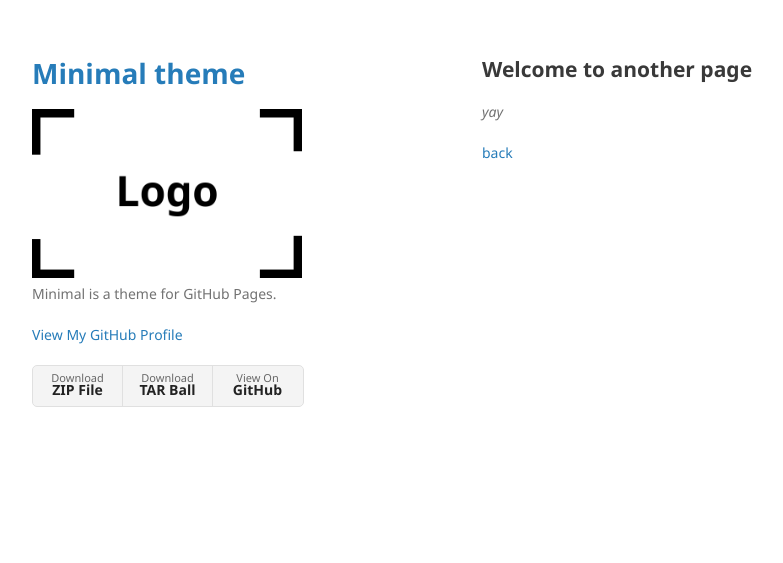
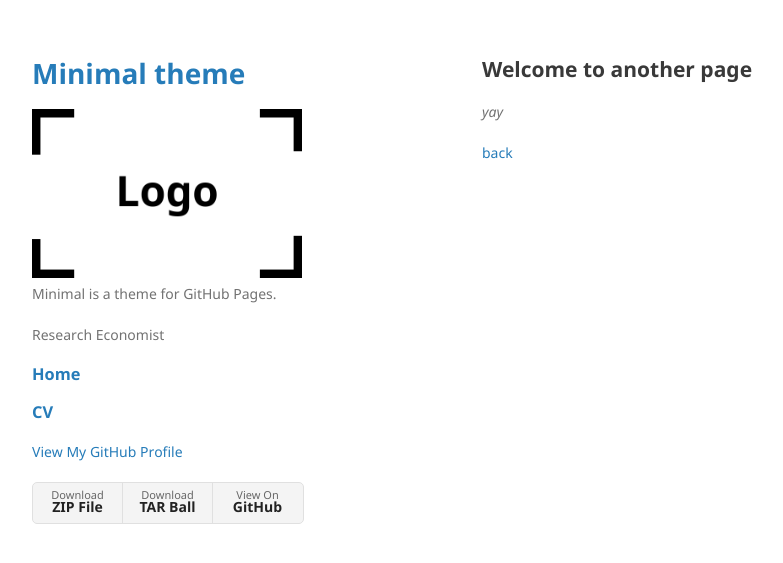
Before and after one commit to keeryang/keeryang.github.io, a Jekyll site: the page built from another-page.md, in a window 1280 px wide. Shown: the top 563 px of the page, without its empty margins (26-809 px from the left). Built offline with Jekyll 4.4.1, drawn with Linux system fonts in a browser that asks for light colours; our own code applies the rules of GitHub Pages for plain Markdown files.

Commit message:
Update default.html

```diff
--- a/_layouts/default.html
+++ b/_layouts/default.html
@@ -21,6 +21,11 @@
         {% endif %}
 
         <p>{{ site.description | default: site.github.project_tagline }}</p>
+
+        <p>Research Economist</p>
+
+            <h3><p class="view"><a href="https://paulgp.github.io/">Home</a></p></h3>
+            <h3><p class="view"><a href="https://paulgp.github.io/papers/cv.pdf">CV</a></p></h3>
 
         {% if site.github.is_project_page %}
         <p class="view"><a href="{{ site.github.repository_url }}">View the Project on GitHub <small>{{ site.github.repository_nwo }}</small></a></p>
```
